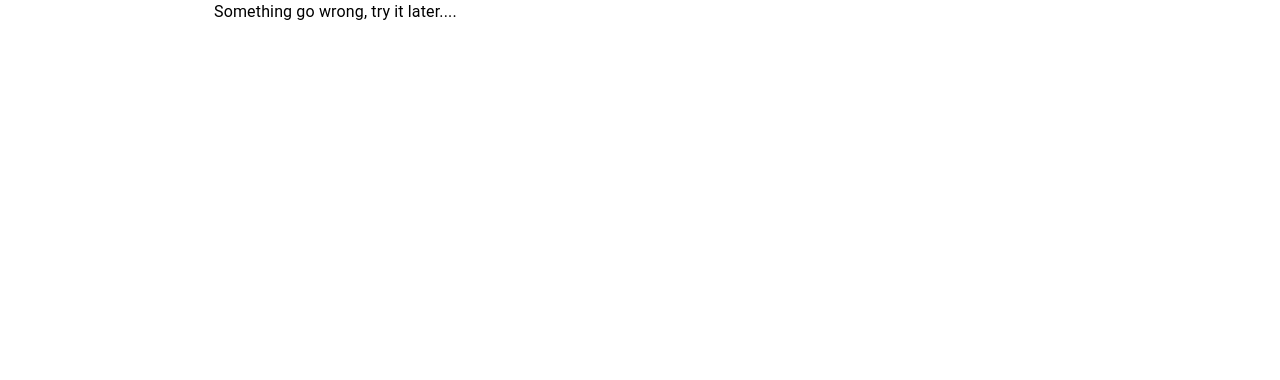
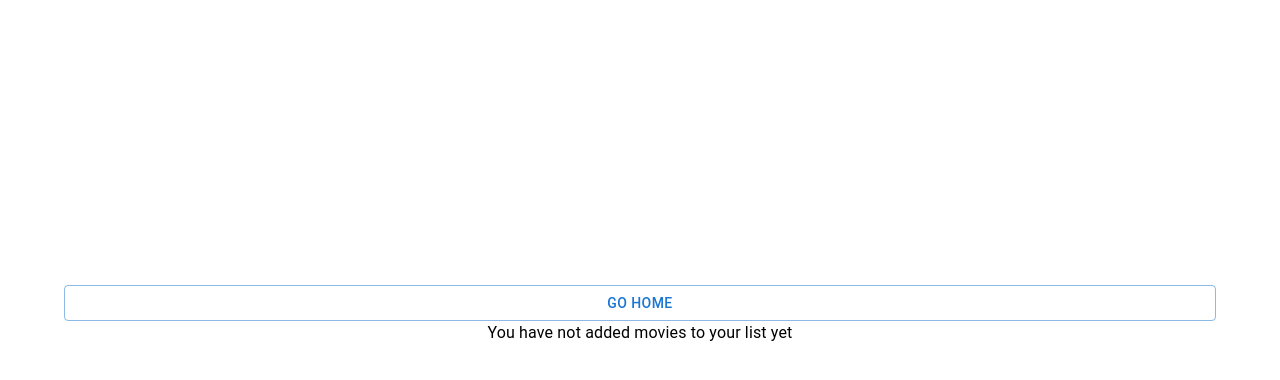
Before and after one commit to whatislove-zh/movie-search, a Next.js app: page /favorite in a window 1280 px wide. Shown: the top 380 px of the page. Built offline with nearby package versions, Linux system fonts and the light colour scheme; no server answers.

Commit message:
add favorite page

```diff
--- a/next.config.js
+++ b/next.config.js
@@ -1,6 +1,6 @@
 /** @type {import('next').NextConfig} */
 const nextConfig = {
-  reactStrictMode: true,
+  reactStrictMode: false,
 }
 
 module.exports = nextConfig
--- a/src/components/DetailsCard.tsx
+++ b/src/components/DetailsCard.tsx
@@ -1,5 +1,5 @@
-import { useAppDispatch, useAppSelector } from "@/store/hook";
-import { clearMovie, selectMovie } from "@/store/slices/getDetailSlice";
+import { useAppSelector } from "@/store/hook";
+import { selectMovie } from "@/store/slices/getDetailSlice";
 import { MovieT } from "@/store/slices/getDetailSlice";
 
 import { Card, CardMedia, Box } from "@mui/material";
@@ -9,8 +9,6 @@ import Divider from "@mui/material/Divider";
 import Typography from "@mui/material/Typography";
 
 import { useRouter } from "next/router";
-
-import {useEffect} from "react"
 
 export const DetailsCard: React.FC = () => {
   const movie = useAppSelector(selectMovie) as MovieT;
@@ -32,8 +30,7 @@ export const DetailsCard: React.FC = () => {
     imdbRating,
   } = movie;
 
-  const router = useRouter()
-  const dispatch = useAppDispatch()
+  const router = useRouter();
 
   return (
     <>
@@ -96,7 +93,14 @@ export const DetailsCard: React.FC = () => {
           <Typography variant="body1">{Plot}</Typography>
         </CardContent>
       </Card>
-      <Button variant="outlined" onClick={() => {router.push("/")}}>Go Home</Button>
+      <Button
+        variant="outlined"
+        onClick={() => {
+          router.push("/");
+        }}
+      >
+        Go Home
+      </Button>
     </>
   );
 };
--- a/src/components/MovieCard.tsx
+++ b/src/components/MovieCard.tsx
@@ -1,6 +1,15 @@
-import { Card, CardMedia, Grid, CardContent, Typography } from "@mui/material";
+import {
+  Card,
+  CardMedia,
+  Grid,
+  CardContent,
+  Typography,
+  Button,
+} from "@mui/material";
 import React from "react";
-import { useRouter } from 'next/router'
+import { useRouter } from "next/router";
+import { useAppDispatch } from "@/store/hook";
+import { addMovie, removeMovie } from "@/store/slices/favoriteSlice";
 
 type PropsType = {
   movie: {
@@ -10,29 +19,61 @@ type PropsType = {
     Type: string;
     Poster: string;
   };
+  favorite?: boolean;
 };
 
 export const MovieCard: React.FC<PropsType> = (props) => {
   const { Title, Year, imdbID, Type, Poster } = props.movie;
-  const router = useRouter()
-  const handleClick:React.MouseEventHandler<HTMLDivElement> = (e) => {
-    e.preventDefault()
-    router.push("/"+imdbID)
-  }
+  const favorite = props.favorite;
+  const router = useRouter();
+  const dispatch = useAppDispatch();
+
+  const handleClick: React.MouseEventHandler<HTMLDivElement> = (e) => {
+    e.preventDefault();
+    router.push("/" + imdbID);
+  };
+
+  const addToFavorite:
+    | React.MouseEventHandler<HTMLButtonElement>
+    | undefined = (e) => {
+    e.stopPropagation();
+    dispatch(addMovie(props.movie));
+  };
+  const removeFromFav:
+    | React.MouseEventHandler<HTMLButtonElement>
+    | undefined = (e) => {
+    e.stopPropagation();
+    dispatch(removeMovie(imdbID));
+  };
+
+
+
+
   return (
     <Grid item lg={3} md={4} sm={6} xs={12}>
-      <Card onClick={handleClick} sx={{cursor:"pointer", boxShadow:"9"}}>
+      <Card onClick={handleClick} sx={{ cursor: "pointer", boxShadow: "9" }}>
         <CardMedia
           component="img"
           loading="lazy"
           alt={Title}
           height="350px"
           image={Poster}
-          sx={{ cursor: "pointer", objectFit:"contain" }}
+          sx={{ cursor: "pointer", objectFit: "contain" }}
         />
         <CardContent>
-          <Typography variant="h5" sx={{fontWeight:"600"}}>{Title} {Year}</Typography>
+          <Typography variant="h5" sx={{ fontWeight: "600" }}>
+            {Title} {Year}
+          </Typography>
           <Typography variant="h6">{Type}</Typography>
+          {favorite ? (
+            <Button variant="outlined" onClick={removeFromFav}>
+            Remove
+          </Button>
+          ) : (
+            <Button variant="outlined" onClick={addToFavorite}>
+              Add to favorite
+            </Button>
+          )}
         </CardContent>
       </Card>
     </Grid>
--- a/src/pages/[slug].tsx
+++ b/src/pages/[slug].tsx
@@ -2,13 +2,10 @@ import Head from "next/head";
 import { Container, Typography } from "@mui/material";
 import { DetailsCard } from "@/components/DetailsCard";
 import { useAppSelector, useAppDispatch } from "@/store/hook";
-import { selectTitle } from "@/store/slices/getDetailSlice";
+import { clearMovie, selectTitle } from "@/store/slices/getDetailSlice";
 import { useRouter } from "next/router";
 import { useEffect } from "react";
-import {
-  loadMovie,
-  selectMovieStatus,
-} from "@/store/slices/getDetailSlice";
+import { loadMovie, selectMovieStatus } from "@/store/slices/getDetailSlice";
 
 export default function Details() {
   const Title = useAppSelector(selectTitle);
@@ -22,6 +19,12 @@ export default function Details() {
       dispatch(loadMovie(router.query.slug as string));
     }
   }, [status, router, dispatch]);
+
+  useEffect(() => {
+    return () => {
+      dispatch(clearMovie());
+    };
+  }, [dispatch]);
 
   return (
     <>
--- /dev/null
+++ b/src/pages/favorite.tsx
@@ -0,0 +1,56 @@
+import Head from "next/head";
+import { Box, Container, Typography, Grid, Button } from "@mui/material";
+import { useAppSelector } from "@/store/hook";
+import { MovieCard } from "@/components/MovieCard";
+import { useRouter } from "next/router";
+
+export default function Favorite() {
+  const favorite = useAppSelector((state) => state.favorite.list);
+  const router = useRouter();
+
+  return (
+    <>
+      <Head>
+        <title>Favorite</title>
+        <meta name="description" content="Generated by create next app" />
+        <meta name="viewport" content="width=device-width, initial-scale=1" />
+        <link rel="icon" href="/favicon.ico" />
+      </Head>
+      <main>
+        <Container maxWidth="lg">
+          <Box
+            sx={{
+              display: "flex",
+              flexDirection: "column",
+              alignItems: "center",
+              justifyContent: "center",
+              minHeight: "75vh",
+              my: "15px",
+            }}
+          >
+            <Button
+              variant="outlined"
+              fullWidth
+              onClick={() => {
+                router.push("/");
+              }}
+            >
+              Go home
+            </Button>
+            {favorite.length === 0 ? (
+              <Typography>
+                You have not added movies to your list yet
+              </Typography>
+            ) : (
+              <Grid container spacing={7} sx={{ my: "15px" }}>
+                {favorite.map((movie) => (
+                  <MovieCard key={movie.imdbID} movie={movie} favorite />
+                ))}
+              </Grid>
+            )}
+          </Box>
+        </Container>
+      </main>
+    </>
+  );
+}
--- a/src/store/index.ts
+++ b/src/store/index.ts
@@ -2,12 +2,14 @@ import { configureStore } from "@reduxjs/toolkit";
 import { movieReduser } from "./slices/getDetailSlice";
 import { postsReduser } from "./slices/getMoviesSlice";
 import { controlsReducer } from "./slices/controlsSlice";
+import { favoriteReducer } from "./slices/favoriteSlice";
 
 const store = configureStore({
   reducer: {
     posts: postsReduser,
     movieDetails: movieReduser,
     controls: controlsReducer,
+    favorite: favoriteReducer
   },
   devTools: true,
 });
--- /dev/null
+++ b/src/store/slices/favoriteSlice.ts
@@ -0,0 +1,30 @@
+import { createSlice } from "@reduxjs/toolkit";
+import { PostType } from "./getMoviesSlice";
+
+const initialState: { list: PostType[] } = {
+  list: [],
+};
+
+const favoriteMoviesSlice = createSlice({
+  name: "favorite",
+  initialState,
+  reducers: {
+    addMovie: (state, action) => {
+      const newItemId = action.payload.imdbID;
+      const existingItem = state.list.find((item) => item.imdbID === newItemId);
+
+      if (!existingItem) {
+        state.list.push(action.payload);
+      }
+    },
+    removeMovie: (state, action) => {
+      state.list = state.list.filter((item) => item.imdbID !== action.payload)
+    },
+    clearFavorite: (state) => {
+      state.list = [];
+    },
+  },
+});
+
+export const { addMovie, removeMovie, clearFavorite } = favoriteMoviesSlice.actions;
+export const favoriteReducer = favoriteMoviesSlice.reducer;
--- a/src/store/slices/getMoviesSlice.ts
+++ b/src/store/slices/getMoviesSlice.ts
@@ -2,7 +2,7 @@ import { createAsyncThunk, createSlice } from "@reduxjs/toolkit";
 
 import { RootState } from "../index";
 
-type PostType = {
+export type PostType = {
   Title: string;
   Year: string;
   imdbID: string;
```
Also changed, not shown: src/components/AppPagination.tsx (+18 -13 lines), src/components/MoviesList.tsx (+12 -11 lines), src/components/Search.tsx (+13 -5 lines).
